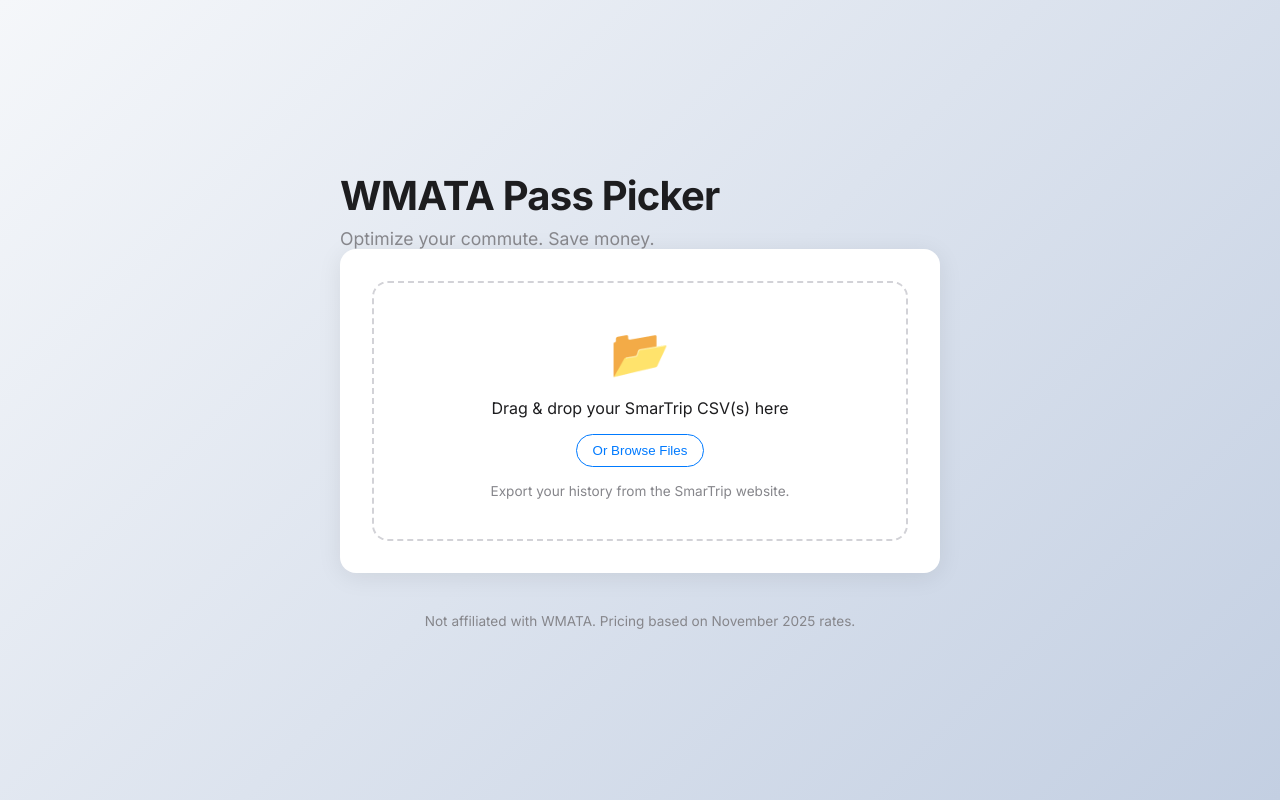
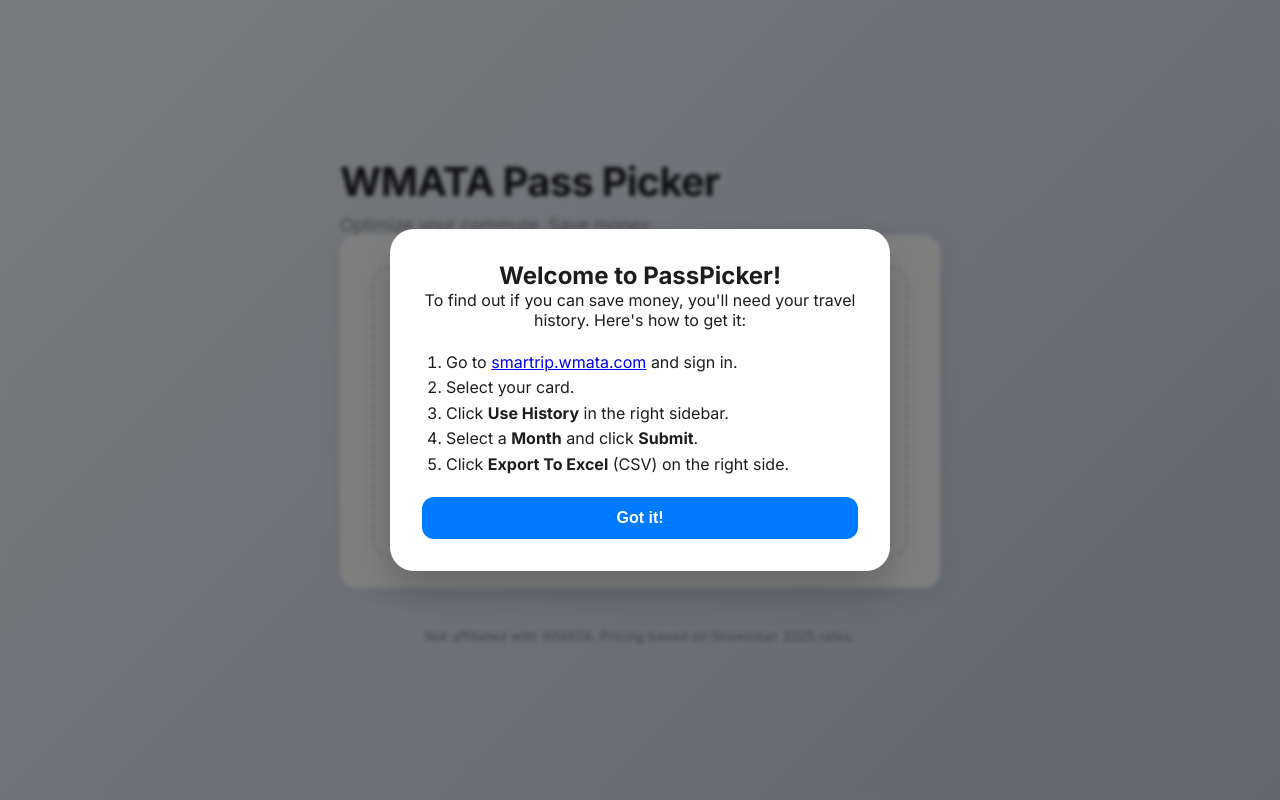
Before and after one commit to bgag2783/PassPicker, a plain HTML site: page index.html in a window 1280 px wide. Drawn offline with nearby package versions, Linux system fonts and the light colour scheme.

Commit message:
Add info for new users
A modal will show with instructions on how to get the usage files from WMATA

```diff
--- a/index.html
+++ b/index.html
@@ -39,6 +39,26 @@
                     <button class="btn-secondary" onclick="document.getElementById('csv-file').click()">Or Browse
                         Files</button>
                     <p class="small-text">Export your history from the SmarTrip website.</p>
+                    <a href="#" id="help-link"
+                        style="display: block; margin-top: 12px; font-size: 0.9rem; color: var(--primary-color);">How do
+                        I get my data?</a>
+                </div>
+
+                <!-- Onboarding Modal -->
+                <div id="onboarding-modal" class="modal hidden">
+                    <div class="modal-content">
+                        <h2>Welcome to PassPicker!</h2>
+                        <p>To find out if you can save money, you'll need your travel history. Here's how to get it:</p>
+                        <ol style="text-align: left; margin: 20px 0; padding-left: 24px; line-height: 1.6;">
+                            <li>Go to <a href="https://smartrip.wmata.com" target="_blank">smartrip.wmata.com</a> and
+                                sign in.</li>
+                            <li>Select your card.</li>
+                            <li>Click <strong>Use History</strong> in the right sidebar.</li>
+                            <li>Select a <strong>Month</strong> and click <strong>Submit</strong>.</li>
+                            <li>Click <strong>Export To Excel</strong> (CSV) on the right side.</li>
+                        </ol>
+                        <button id="close-modal-btn" class="btn-primary" style="width: 100%;">Got it!</button>
+                    </div>
                 </div>
             </section>
 
--- a/script.js
+++ b/script.js
@@ -907,4 +907,27 @@
         // Show section
         document.getElementById('analytics-section').classList.remove('hidden');
     }
+
+
+    // Onboarding Modal Logic
+    const modal = document.getElementById('onboarding-modal');
+    const closeModalBtn = document.getElementById('close-modal-btn');
+    const helpLink = document.getElementById('help-link');
+
+    if (modal && closeModalBtn && helpLink) {
+        // Check if user has visited before
+        if (!localStorage.getItem('hasVisited')) {
+            modal.classList.remove('hidden');
+        }
+
+        closeModalBtn.addEventListener('click', () => {
+            modal.classList.add('hidden');
+            localStorage.setItem('hasVisited', 'true');
+        });
+
+        helpLink.addEventListener('click', (e) => {
+            e.preventDefault();
+            modal.classList.remove('hidden');
+        });
+    }
 });
--- a/style.css
+++ b/style.css
@@ -38,7 +38,8 @@
 
 header {
     text-align: center;
-    margin-bottom: 40px;
+    margin-bottom: 48px;
+    margin-top: 40px;
 }
 
 h1 {
@@ -147,7 +148,7 @@
 }
 
 .hidden {
-    display: none;
+    display: none !important;
 }
 
 .result-header {
@@ -250,6 +251,7 @@
         grid-template-columns: 1fr;
     }
 }
+
 /* Analytics Section */
 .analytics-grid {
     display: grid;
@@ -340,8 +342,13 @@
     border-radius: 50%;
 }
 
-.dot.peak { background: var(--warning); }
-.dot.offpeak { background: var(--success); }
+.dot.peak {
+    background: var(--warning);
+}
+
+.dot.offpeak {
+    background: var(--success);
+}
 
 /* Spend Breakdown */
 .stat-row {
@@ -372,7 +379,8 @@
     width: 100%;
     border-radius: 12px;
     border: 1px solid var(--border-color);
-    z-index: 1; /* Ensure map is below other overlays if any */
+    z-index: 1;
+    /* Ensure map is below other overlays if any */
 }
 
 .leaflet-popup-content-wrapper {
@@ -390,7 +398,8 @@
     width: 100%;
     border-collapse: collapse;
     font-size: 0.85rem;
-    min-width: 600px; /* Ensure it doesn't squish too much on mobile */
+    min-width: 600px;
+    /* Ensure it doesn't squish too much on mobile */
 }
 
 #trip-details-table th,
@@ -421,3 +430,41 @@
     color: var(--success);
     font-weight: 700;
 }
+
+/* Modal */
+.modal {
+    position: fixed;
+    top: 0;
+    left: 0;
+    width: 100%;
+    height: 100%;
+    background: rgba(0, 0, 0, 0.5);
+    display: flex;
+    justify-content: center;
+    align-items: center;
+    z-index: 1000;
+    backdrop-filter: blur(2px);
+}
+
+.modal-content {
+    background: white;
+    padding: 32px;
+    border-radius: 24px;
+    max-width: 500px;
+    width: 90%;
+    box-shadow: 0 20px 40px rgba(0, 0, 0, 0.2);
+    text-align: center;
+    animation: slideUp 0.3s ease-out;
+}
+
+@keyframes slideUp {
+    from {
+        transform: translateY(20px);
+        opacity: 0;
+    }
+
+    to {
+        transform: translateY(0);
+        opacity: 1;
+    }
+}
```
